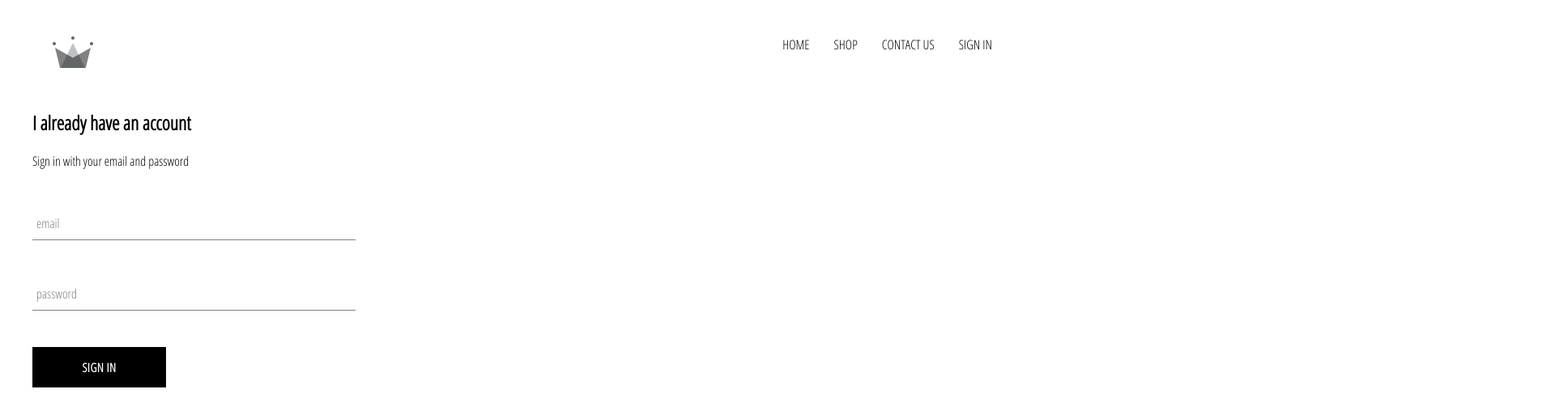
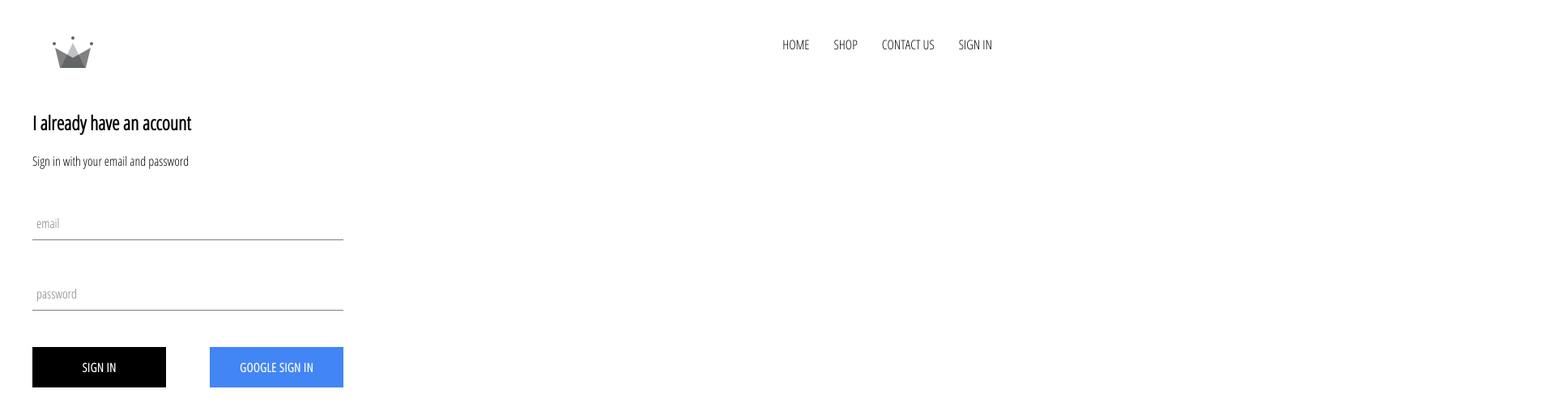
Before and after one commit to ctcoleman/React-CCCS_Clothing, a React (Create React App) app: page /signin in a window 1280 px wide. Shown: the top 518 px of the page at 81% size, 1920 px wide, since content can reach past the window. Built offline with nearby package versions, Linux system fonts and the light colour scheme; no server answers.

Commit message:
integrated google sign in with firebase and updated signin/out of header | user database with fireside and user sign up to follow

```diff
--- a/package.json
+++ b/package.json
@@ -6,6 +6,7 @@
     "@testing-library/jest-dom": "^5.11.9",
     "@testing-library/react": "^11.2.5",
     "@testing-library/user-event": "^12.8.1",
+    "firebase": "^8.3.0",
     "node-sass": "^5.0.0",
     "react": "^17.0.1",
     "react-dom": "^17.0.1",
--- a/src/App.css
+++ b/src/App.css
@@ -1,3 +1,7 @@
+* {
+  box-sizing: border-box;
+}
+
 body {
   font-family: 'Open Sans Condensed';
   padding: 20px 40px;
--- a/src/App.js
+++ b/src/App.js
@@ -1,23 +1,46 @@
+import { Component } from 'react'
 import { Route, Switch } from 'react-router-dom'
-
-import './App.css';
 
 import Header from './components/header/header.component'
 import Homepage from './pages/Homepage/homepage.component'
 import Shop from './pages/Shop/shop.component'
 import SignInPage from './pages/Sign-In-Page/sign-in-page.component'
+import { auth } from './firebase/firebase.utils'
 
-function App() {
+import './App.css';
+
+export default class App extends Component {
+  constructor() {
+    super()
+
+    this.state = {
+      currentUser: null
+    }
+  }
+
+  unsubscribeFromAuth = null
+
+  componentDidMount() {
+    auth.onAuthStateChanged(user => {
+      this.setState({ currentUser: user })
+      console.log(user)
+    })
+  }
+
+  componentWillUnmount() {
+    this.unsubscribeFromAuth()
+  }
+
+  render(){
     return (
       <div>
-      <Header />
+        <Header currentUser={this.state.currentUser} />
         <Switch>
           <Route exact path='/' component={Homepage} />
           <Route path='/shop' component={Shop} />
           <Route path='/signin' component={SignInPage} />
         </Switch>
       </div>
-  );
+    )
   }
-
-export default App;
+}
--- a/src/components/form-button/form-button.component.jsx
+++ b/src/components/form-button/form-button.component.jsx
@@ -1,7 +1,7 @@
 import './form-button.styles.sass'
 
-const FormButton = ({ children, ...otherProps }) => (
-  <button className="form-button" {...otherProps}>
+const FormButton = ({ children, isGoogleSignIn, ...otherProps }) => (
+  <button className={`${isGoogleSignIn ? 'google-sign-in' : ''} form-button`} {...otherProps}>
     {children}
   </button>
 )
--- a/src/components/form-button/form-button.styles.sass
+++ b/src/components/form-button/form-button.styles.sass
@@ -17,3 +17,11 @@
     background-color: white
     color: black
     border: 1px solid black
+
+  &.google-sign-in
+    background-color: #4285f4
+    color: white
+
+    &:hover
+      background-color: #357ae8
+      border: none
--- a/src/components/form-input/form-input.component.jsx
+++ b/src/components/form-input/form-input.component.jsx
@@ -2,7 +2,7 @@
 
 const FormInput = ({ handleChange, label, ...otherProps}) => (
   <div className="group">
-    <input className='form-input' onChnage={handleChange} {...otherProps} />
+    <input className='form-input' onChange={handleChange} {...otherProps} />
     {
       label ?
         (<label className={`${otherProps.value.length ? 'shrink' : ''} form-input-label`}>
--- a/src/components/header/header.component.jsx
+++ b/src/components/header/header.component.jsx
@@ -1,10 +1,11 @@
 import { Link } from 'react-router-dom'
 
 import { ReactComponent as Logo } from '../../assets/crown.svg'
+import { auth } from '../../firebase/firebase.utils'
 
 import './header.style.sass'
 
-const Header = () => (
+const Header = ({ currentUser }) => (
   <div className="header">
     <Link className="logo-container" to='/'>
       <Logo className="logo"/>
@@ -14,7 +15,11 @@
       <Link className="option" to="/">HOME</Link>
       <Link className="option" to="/shop">SHOP</Link>
       <Link className="option" to="/contact">CONTACT US</Link>
-      <Link className="option" to="/signin">SIGN IN</Link>
+      {
+        currentUser ?
+          <div className='option' onClick={() => auth.signOut()}>SIGN OUT</div>
+        : <Link className='option' to="/signin">SIGN IN</Link>
+      }
     </div>
   </div>
 )
--- a/src/components/header/header.style.sass
+++ b/src/components/header/header.style.sass
@@ -19,3 +19,4 @@
 
   .option
     padding: 10px 15px
+    cursor: pointer
--- a/src/components/sign-in-form/sign-in-form.component.jsx
+++ b/src/components/sign-in-form/sign-in-form.component.jsx
@@ -1,6 +1,9 @@
 import { Component } from 'react'
+
 import FormInput from '../form-input/form-input.component'
 import FormButton from '../form-button/form-button.component'
+import { signInWithGoogle } from '../../firebase/firebase.utils'
+
 import './sign-in-form.styles.sass'
 
 export default class SignInForm extends Component {
@@ -48,8 +51,10 @@
             onChange={this.handleChange}
             required
           />
-
-          <FormButton value="Submit Form" type="submit"> Sign In</FormButton>
+          <div className='buttons'>
+            <FormButton value="Submit Form" type="submit"> Sign In</FormButton>
+            <FormButton onClick={signInWithGoogle} isGoogleSignIn>Google Sign In</FormButton>
+          </div>
         </form>
       </div>
     )
--- /dev/null
+++ b/src/firebase/firebase.utils.js
@@ -0,0 +1,25 @@
+import firebase from 'firebase/app'
+import 'firebase/firestore'
+import 'firebase/auth'
+
+const config = {
+  apiKey: "AIzaSyBAXcu4YIJ_aHSvUHb3wd9Rl4wo8zGSzgQ",
+  authDomain: "react-ecommerce-f7697.firebaseapp.com",
+  projectId: "react-ecommerce-f7697",
+  storageBucket: "react-ecommerce-f7697.appspot.com",
+  messagingSenderId: "425056020380",
+  appId: "1:425056020380:web:342a0810c50dd579fe4a59",
+  measurementId: "G-FGR8DVYTTZ"
+}
+
+firebase.initializeApp(config)
+
+
+const provider = new firebase.auth.GoogleAuthProvider()
+provider.setCustomParameters({ prompt: 'select_account' })
+
+export const auth = firebase.auth()
+export const firestore = firebase.firestore()
+export const signInWithGoogle = () => auth.signInWithPopup(provider)
+
+export default firebase
--- a/src/pages/Sign-In-Page/sign-in-page.styles.sass
+++ b/src/pages/Sign-In-Page/sign-in-page.styles.sass
@@ -1,7 +1,11 @@
 .sign-in-page
-  width: 30vw
+  width: 380vw
   display: flex
   flex-direction: column
 
   .title
     margin: 10px 0px
+
+  .buttons
+    display: flex
+    justify-content: space-between
```
Also changed, not shown: 1 other file (tests, documents, lock files or other folders). Lines whose indentation alone changed are shown as unchanged.
